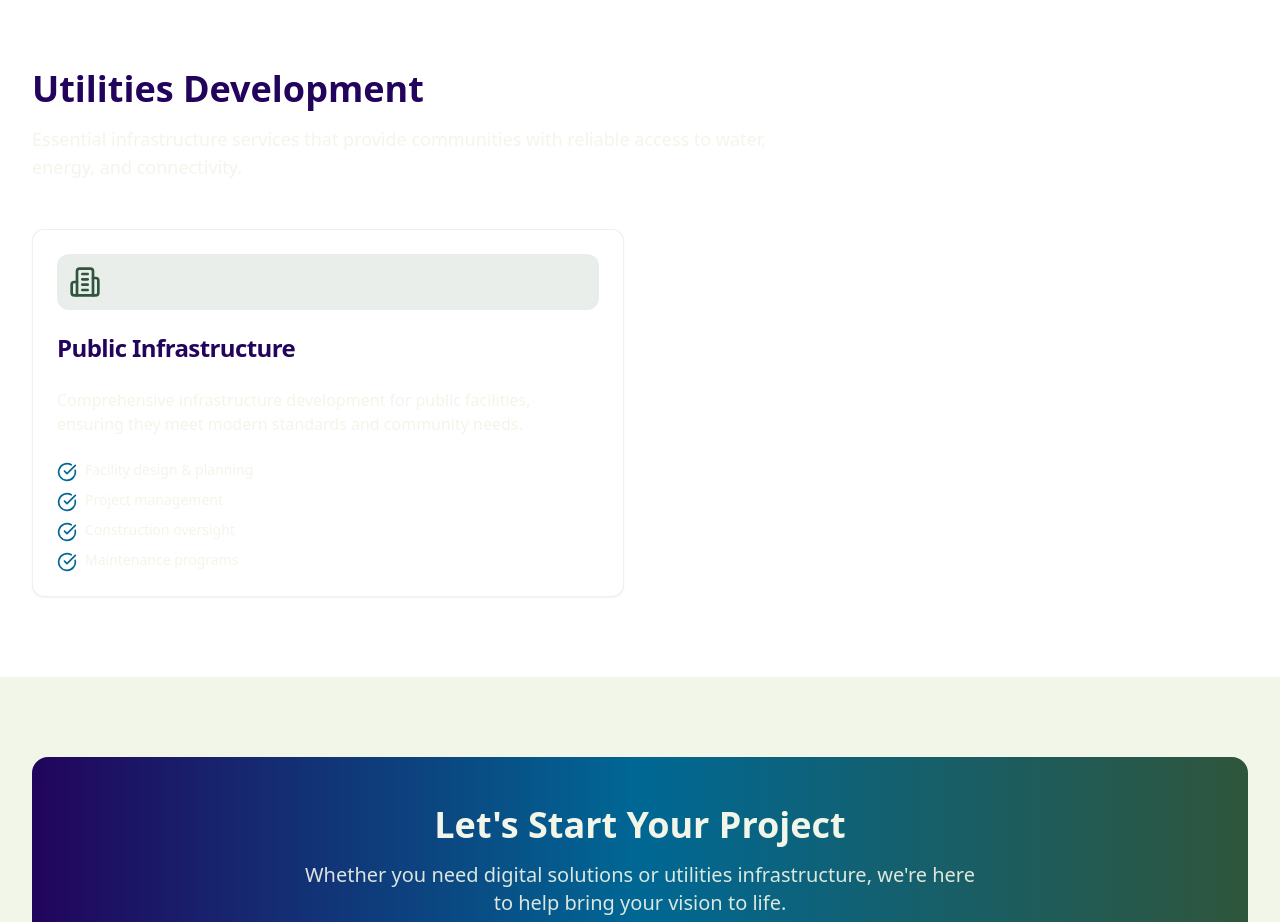
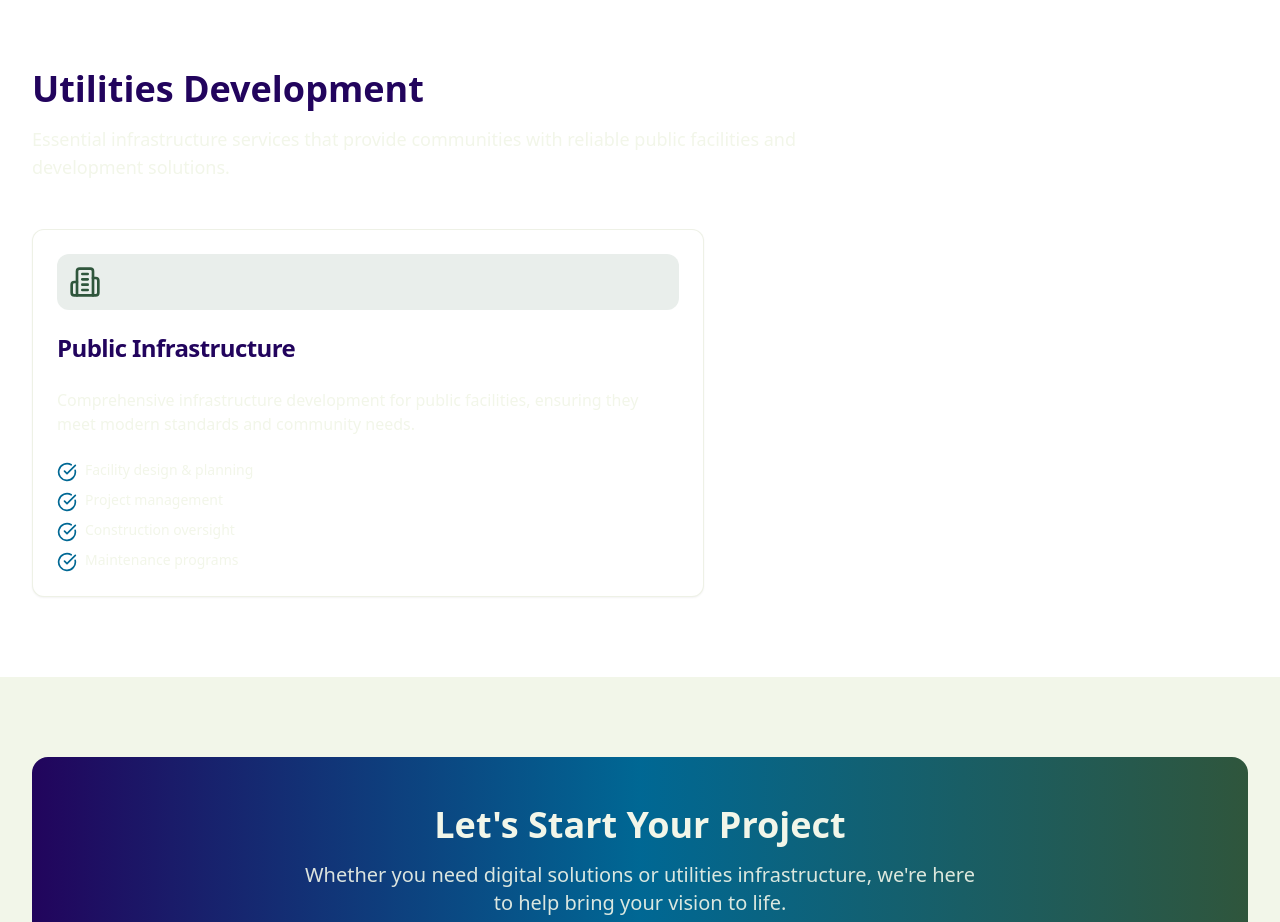
Before and after one commit to abdihafit/zahdey-our-digital-hearth, a React (Vite) app: page /services in a window 1280 px wide. Shown: the part 1100-2022 px from the top of the page. Built offline with nearby package versions, Linux system fonts and the light colour scheme; the HTML template or start-up script is replaced by a standard one.

Commit message:
Refined services content
Co-authored-by: abdihafit <41124918+abdihafit@users.noreply.github.com>

```diff
--- a/src/pages/Services.tsx
+++ b/src/pages/Services.tsx
@@ -128,11 +128,11 @@ const Services = () => {
               Utilities Development
             </h2>
             <p className="text-lg text-muted-foreground max-w-3xl">
-              Essential infrastructure services that provide communities with reliable access to water, energy, and connectivity.
+              Essential infrastructure services that provide communities with reliable public facilities and development solutions.
             </p>
           </div>
 
-          <div className="grid grid-cols-1 md:grid-cols-2 gap-8">
+          <div className="grid grid-cols-1 max-w-2xl gap-8">
             {utilitiesServices.map((service, index) => {
               const Icon = service.icon;
               return (
```
